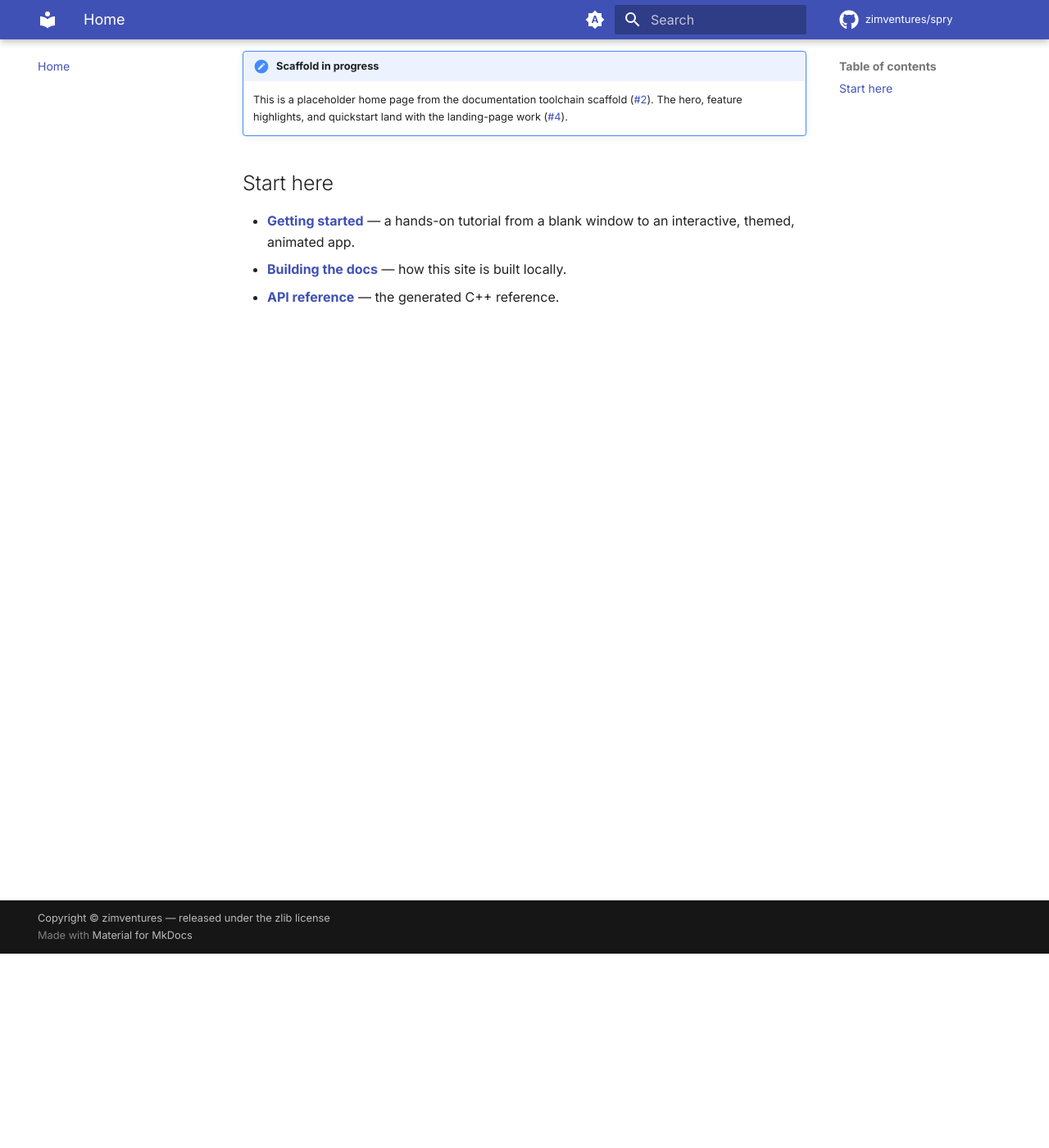
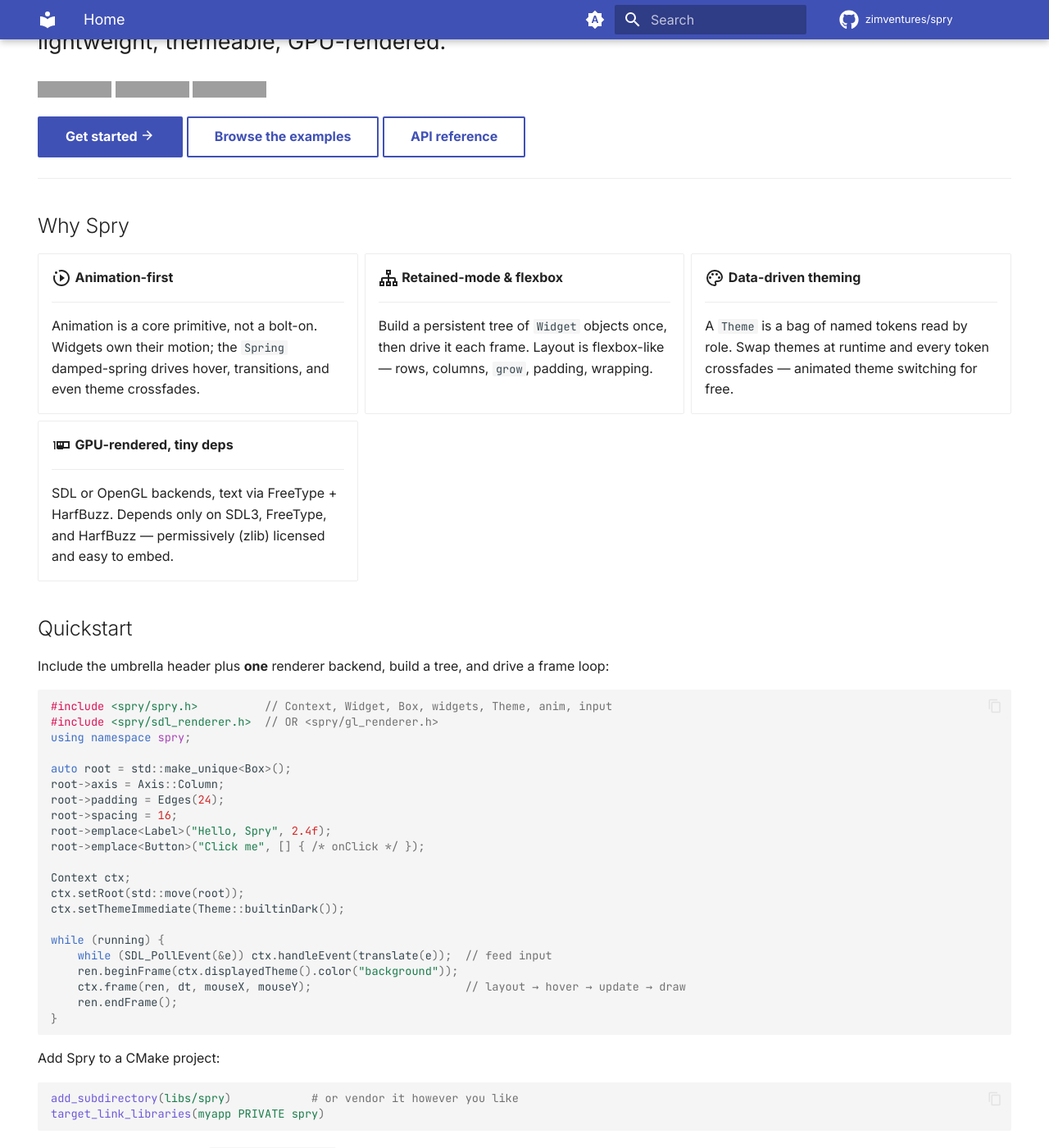
Before and after one commit to zimventures/spry, an MkDocs documentation site: the page built from docs/index.md, in a window 1280 px wide and 1400 px high, scrolled down 237 px. Shown: the whole window at 82% size. Built offline with MkDocs 1.6.1 and Material for MkDocs 9.7.7, drawn with Linux system fonts in a browser that asks for light colours; comment, search, counter and statistics services are not loaded; some of the changed text lies outside the part shown; grey boxes are pictures that could not be loaded.

Commit message:
docs(#4): information architecture, navigation & landing page
Give the site its shape and a compelling front door.

- mkdocs.yml: finalize the nav per the epic — Home, Getting started, Guides
  (layout, theming, animation, text, input, renderer backends), Widgets,
  Examples, API reference, Contributing (with Building the docs).
- docs/index.md: landing page — hero one-liner, docs/CI/license badges, a
  feature-card grid (animation-first, retained-mode/flexbox, data-driven
  theming, GPU-rendered/tiny-deps), a copy-paste quickstart, and onward links.
- Section landing + guide stubs so every nav entry resolves and the skeleton is
  navigable end-to-end: guides/ (index + 6 concept stubs), widgets/, examples/,
  contributing/. Each stub carries a real intro and links to the relevant
  getting-started section, headers, and its content ticket (#5–#10).

Verified: mkdocs build renders the whole skeleton with no broken links among the
new pages (the remaining warnings are getting-started.md's repo-relative links,
normalized in #5).

Co-Authored-By: Claude Opus 4.8 (1M context) <noreply@anthropic.com>

````diff
--- a/docs/index.md
+++ b/docs/index.md
@@ -1,17 +1,109 @@
+---
+hide:
+  - navigation
+  - toc
+---
+
 # Spry
 
-A retained-mode, **animation-first** UI toolkit in C++20 — lightweight, themeable,
-GPU-rendered.
+<p style="font-size:1.35rem;line-height:1.5;max-width:40rem;">
+A retained-mode, <strong>animation-first</strong> UI toolkit in C++20 —
+lightweight, themeable, GPU-rendered.
+</p>
 
-!!! note "Scaffold in progress"
-    This is a placeholder home page from the documentation toolchain scaffold
-    ([#2](https://github.com/zimventures/spry/issues/2)). The hero, feature
-    highlights, and quickstart land with the landing-page work
-    ([#4](https://github.com/zimventures/spry/issues/4)).
+[![Docs](https://github.com/zimventures/spry/actions/workflows/docs.yml/badge.svg)](https://github.com/zimventures/spry/actions/workflows/docs.yml)
+[![CI](https://github.com/zimventures/spry/actions/workflows/ci.yml/badge.svg)](https://github.com/zimventures/spry/actions/workflows/ci.yml)
+[![License: zlib](https://img.shields.io/badge/license-zlib-blue.svg)](https://github.com/zimventures/spry/blob/main/LICENSE)
 
-## Start here
+[Get started :material-arrow-right:](getting-started.md){ .md-button .md-button--primary }
+[Browse the examples](examples/index.md){ .md-button }
+[API reference](api/index.html){ .md-button }
 
-- **[Getting started](getting-started.md)** — a hands-on tutorial from a blank window
-  to an interactive, themed, animated app.
-- **[Building the docs](building-docs.md)** — how this site is built locally.
+---
+
+## Why Spry
+
+<div class="grid cards" markdown>
+
+-   :material-motion-play-outline:{ .lg .middle } __Animation-first__
+
+    ---
+
+    Animation is a core primitive, not a bolt-on. Widgets own their motion; the
+    `Spring` damped-spring drives hover, transitions, and even theme crossfades.
+
+-   :material-sitemap-outline:{ .lg .middle } __Retained-mode & flexbox__
+
+    ---
+
+    Build a persistent tree of `Widget` objects once, then drive it each frame.
+    Layout is flexbox-like — rows, columns, `grow`, padding, wrapping.
+
+-   :material-palette-outline:{ .lg .middle } __Data-driven theming__
+
+    ---
+
+    A `Theme` is a bag of named tokens read by role. Swap themes at runtime and
+    every token crossfades — animated theme switching for free.
+
+-   :material-expansion-card-variant:{ .lg .middle } __GPU-rendered, tiny deps__
+
+    ---
+
+    SDL or OpenGL backends, text via FreeType + HarfBuzz. Depends only on SDL3,
+    FreeType, and HarfBuzz — permissively (zlib) licensed and easy to embed.
+
+</div>
+
+## Quickstart
+
+Include the umbrella header plus **one** renderer backend, build a tree, and drive
+a frame loop:
+
+```cpp
+#include <spry/spry.h>          // Context, Widget, Box, widgets, Theme, anim, input
+#include <spry/sdl_renderer.h>  // OR <spry/gl_renderer.h>
+using namespace spry;
+
+auto root = std::make_unique<Box>();
+root->axis = Axis::Column;
+root->padding = Edges(24);
+root->spacing = 16;
+root->emplace<Label>("Hello, Spry", 2.4f);
+root->emplace<Button>("Click me", [] { /* onClick */ });
+
+Context ctx;
+ctx.setRoot(std::move(root));
+ctx.setThemeImmediate(Theme::builtinDark());
+
+while (running) {
+    while (SDL_PollEvent(&e)) ctx.handleEvent(translate(e));  // feed input
+    ren.beginFrame(ctx.displayedTheme().color("background"));
+    ctx.frame(ren, dt, mouseX, mouseY);                       // layout → hover → update → draw
+    ren.endFrame();
+}
+```
+
+Add Spry to a CMake project:
+
+```cmake
+add_subdirectory(libs/spry)            # or vendor it however you like
+target_link_libraries(myapp PRIVATE spry)
+```
+
+The full minimal program is [`examples/hello.cpp`](examples/index.md); the
+[Getting started](getting-started.md) tutorial builds it up one piece at a time.
+
+## Where to next
+
+- **[Getting started](getting-started.md)** — a hands-on tutorial from a blank
+  window to an interactive, themed, animated app.
+- **[Guides](guides/index.md)** — layout, theming, animation, text, input, and
+  renderer backends, one concept at a time.
+- **[Widgets](widgets/index.md)** — the built-in widget catalog.
+- **[Examples](examples/index.md)** — runnable programs, smallest first.
 - **[API reference](api/index.html)** — the generated C++ reference.
+
+Spry is developed by [zimventures](https://github.com/zimventures/spry) and released
+under the [zlib license](https://github.com/zimventures/spry/blob/main/LICENSE).
+Contributions are [welcome](contributing/index.md).
--- a/mkdocs.yml
+++ b/mkdocs.yml
@@ -87,11 +87,23 @@ markdown_extensions:
       emoji_index: !!python/name:material.extensions.emoji.twemoji
       emoji_generator: !!python/name:material.extensions.emoji.to_svg
 
-# Navigation. This is the minimal, renderable skeleton for the toolchain scaffold
-# (#2). The full information architecture — Guides, Widgets, Examples, Contributing
-# and the landing page — is fleshed out in #4, and content pages land in #5–#9.
+# Navigation — the site's information architecture (#4). Section landing pages and
+# guide stubs are navigable end-to-end now; the full prose lands in the content
+# tickets (Getting started #5, Guides #6, Widgets #7, Examples #8, API ref #10).
 nav:
   - Home: index.md
   - Getting started: getting-started.md
-  - Building the docs: building-docs.md
+  - Guides:
+      - guides/index.md
+      - Layout & the widget tree: guides/layout.md
+      - Theming & tokens: guides/theming.md
+      - Animation: guides/animation.md
+      - Text: guides/text.md
+      - Input, focus & keyboard nav: guides/input.md
+      - Renderer backends: guides/renderer-backends.md
+  - Widgets: widgets/index.md
+  - Examples: examples/index.md
   - API reference: api/index.html
+  - Contributing:
+      - contributing/index.md
+      - Building the docs: building-docs.md
````
Also changed, not shown: docs/contributing/index.md (added, +28 -0 lines), docs/examples/index.md (added, +26 -0 lines), docs/guides/animation.md (added, +12 -0 lines), docs/guides/index.md (added, +21 -0 lines), docs/guides/input.md (added, +13 -0 lines), docs/guides/layout.md (added, +12 -0 lines), docs/guides/renderer-backends.md (added, +19 -0 lines), docs/guides/text.md (added, +11 -0 lines), docs/guides/theming.md (added, +13 -0 lines), docs/widgets/index.md (added, +20 -0 lines).
